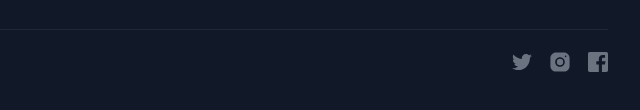
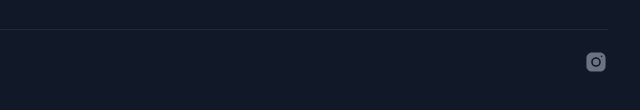
Before and after one commit to NelsonFonnegra/introd_prog_web2, a plain HTML site: page index.html in a window 1280 px wide. Shown: the part 5639-5749 px from the top of the page, 640-1280 px from the left. Drawn offline with nearby package versions, Linux system fonts and the light colour scheme.

Commit message:
link de instagram

```diff
--- a/index.html
+++ b/index.html
@@ -1017,14 +1017,14 @@
               © Copyright 2023 VibraNote. All rights reserved.
             </p>
             <div class="flex items-center mt-4 space-x-4 sm:mt-0">
-              <a href="/" class="text-gray-500 transition-colors duration-300 hover:text-teal-accent-400">
+              <!-- <a href="/" class="text-gray-500 transition-colors duration-300 hover:text-teal-accent-400">
                 <svg viewBox="0 0 24 24" fill="currentColor" class="h-5">
                   <path
                     d="M24,4.6c-0.9,0.4-1.8,0.7-2.8,0.8c1-0.6,1.8-1.6,2.2-2.7c-1,0.6-2,1-3.1,1.2c-0.9-1-2.2-1.6-3.6-1.6 c-2.7,0-4.9,2.2-4.9,4.9c0,0.4,0,0.8,0.1,1.1C7.7,8.1,4.1,6.1,1.7,3.1C1.2,3.9,1,4.7,1,5.6c0,1.7,0.9,3.2,2.2,4.1 C2.4,9.7,1.6,9.5,1,9.1c0,0,0,0,0,0.1c0,2.4,1.7,4.4,3.9,4.8c-0.4,0.1-0.8,0.2-1.3,0.2c-0.3,0-0.6,0-0.9-0.1c0.6,2,2.4,3.4,4.6,3.4 c-1.7,1.3-3.8,2.1-6.1,2.1c-0.4,0-0.8,0-1.2-0.1c2.2,1.4,4.8,2.2,7.5,2.2c9.1,0,14-7.5,14-14c0-0.2,0-0.4,0-0.6 C22.5,6.4,23.3,5.5,24,4.6z"
                   ></path>
                 </svg>
-              </a>
-              <a href="/" class="text-gray-500 transition-colors duration-300 hover:text-teal-accent-400">
+              </a> -->
+              <a href="https://www.instagram.com/vibra_note/" class="text-gray-500 transition-colors duration-300 hover:text-teal-accent-400">
                 <svg viewBox="0 0 30 30" fill="currentColor" class="h-6">
                   <circle cx="15" cy="15" r="4"></circle>
                   <path
@@ -1032,13 +1032,13 @@
                   ></path>
                 </svg>
               </a>
-              <a href="/" class="text-gray-500 transition-colors duration-300 hover:text-teal-accent-400">
+              <!-- <a href="/" class="text-gray-500 transition-colors duration-300 hover:text-teal-accent-400">
                 <svg viewBox="0 0 24 24" fill="currentColor" class="h-5">
                   <path
                     d="M22,0H2C0.895,0,0,0.895,0,2v20c0,1.105,0.895,2,2,2h11v-9h-3v-4h3V8.413c0-3.1,1.893-4.788,4.659-4.788 c1.325,0,2.463,0.099,2.795,0.143v3.24l-1.918,0.001c-1.504,0-1.795,0.715-1.795,1.763V11h4.44l-1,4h-3.44v9H22c1.105,0,2-0.895,2-2 V2C24,0.895,23.105,0,22,0z"
                   ></path>
                 </svg>
-              </a>
+              </a> -->
             </div>
           </div>
         </div>
```
Also changed, not shown: aboutus.html (+5 -5 lines), login.html (+6 -6 lines), register.html (+5 -5 lines).
